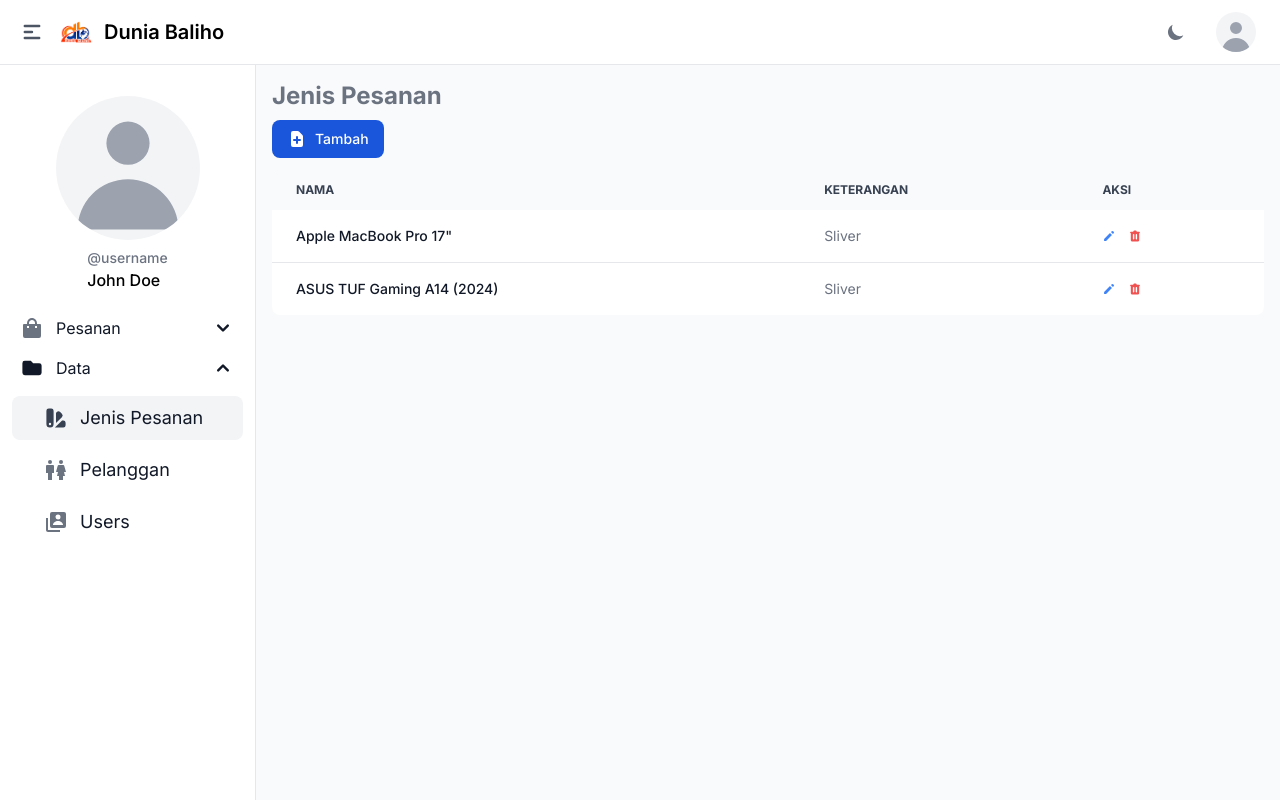
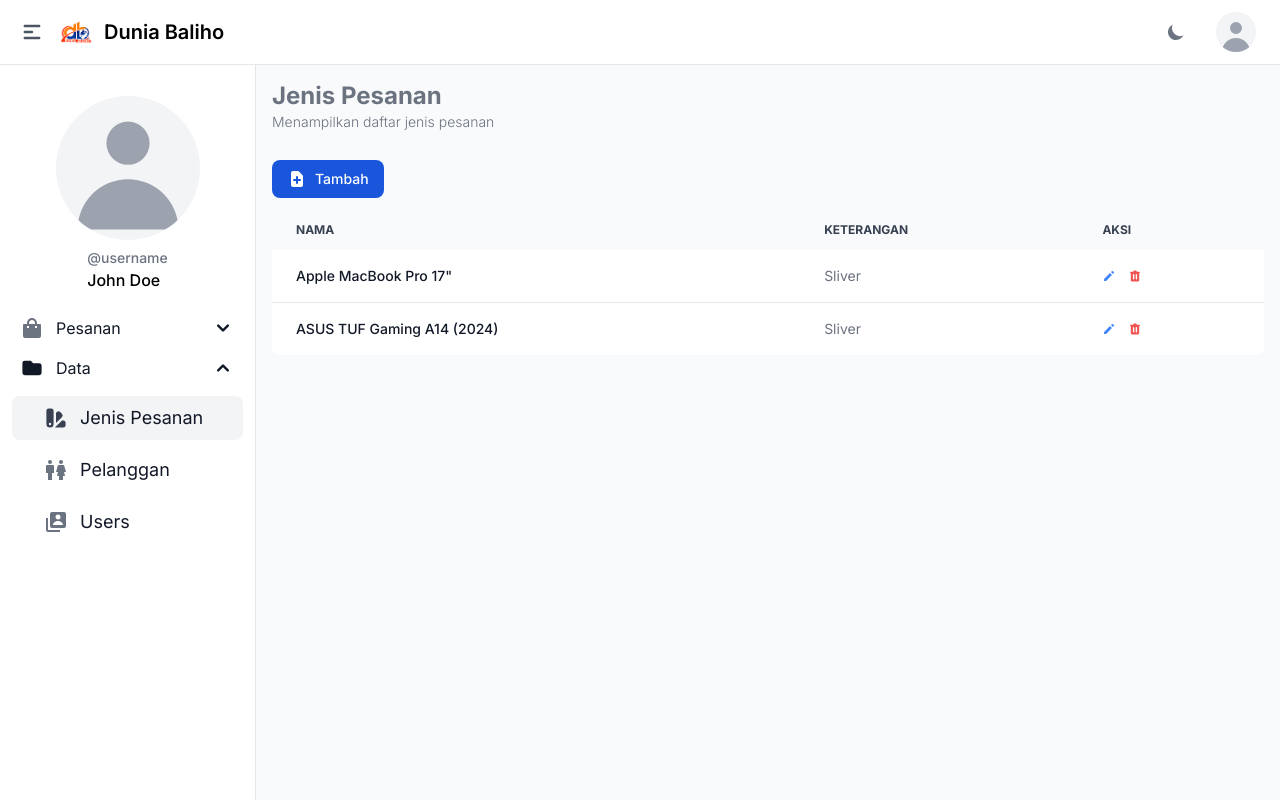
Before and after one commit to izhal27/orderan-db, a Next.js app in the folder frontend/: page /data/jenis-pesanan in a window 1280 px wide. Built offline with nearby package versions, Linux system fonts and the light colour scheme.

Commit message:
add page sub title

```diff
--- a/frontend/app/(dashboard)/data/jenis-pesanan/page.tsx
+++ b/frontend/app/(dashboard)/data/jenis-pesanan/page.tsx
@@ -4,8 +4,11 @@ import { JenisPesananTable } from "@/app/component/jenis-pesanan/JenisPesananTab
 
 export default function JenisPesananPage() {
   return (
-    <main className="p-4">
-      <h1 className="text-2xl font-bold text-gray-500 dark:text-gray-400">Jenis Pesanan</h1>
+    <main className="p-4 flex flex-col gap-y-7">
+      <div>
+        <h1 className="text-2xl font-bold text-gray-500 dark:text-gray-400">Jenis Pesanan</h1>
+        <p className="text-gray-500 dark:text-gray-400 text-sm font-light">Menampilkan daftar jenis pesanan</p>
+      </div>
       <JenisPesananTable />
     </main>
   );
--- a/frontend/app/component/jenis-pesanan/JenisPesananTable.tsx
+++ b/frontend/app/component/jenis-pesanan/JenisPesananTable.tsx
@@ -18,8 +18,7 @@ export function JenisPesananTable() {
     <div>
       <ModalInput openModal={openModal} setOpenModal={setOpenModal} onSaveHandler={onSaveHandler} />
       <div className="flex flex-col gap-y-3">
-
-        <div className="mt-2">
+        <div>
           <Button size={'sm'} color={'blue'} onClick={() => setOpenModal(true)}>
             <HiDocumentAdd className="mr-2 h-5 w-5" />
             Tambah
```
